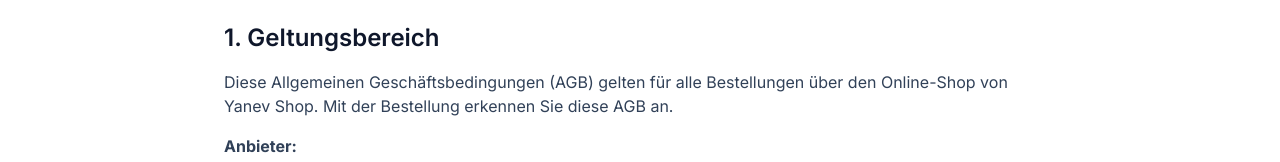
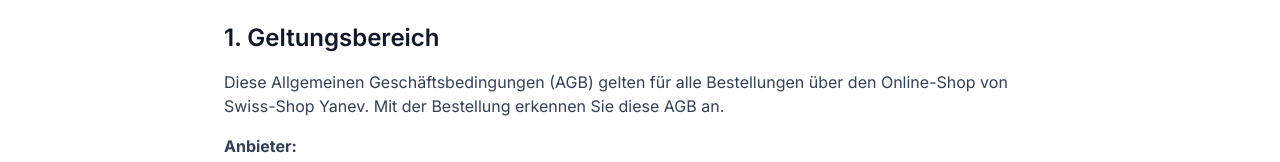
Before and after one commit to lolzi-creator/yanevshop-frontend, a Next.js app: page /agb in a window 1280 px wide. Shown: the part 198-360 px from the top of the page. Built offline with nearby package versions, Linux system fonts and the light colour scheme; no server answers.

Commit message:
Update all company name references to Swiss-Shop Yanev

```diff
--- a/app/agb/page.tsx
+++ b/app/agb/page.tsx
@@ -22,7 +22,7 @@
             <section>
               <h2 className="text-2xl font-semibold mb-4 text-slate-900">1. Geltungsbereich</h2>
               <p>
-                Diese Allgemeinen Geschäftsbedingungen (AGB) gelten für alle Bestellungen über den Online-Shop von Yanev Shop.
+                Diese Allgemeinen Geschäftsbedingungen (AGB) gelten für alle Bestellungen über den Online-Shop von Swiss-Shop Yanev.
                 Mit der Bestellung erkennen Sie diese AGB an.
               </p>
               <p className="mt-4">
```
